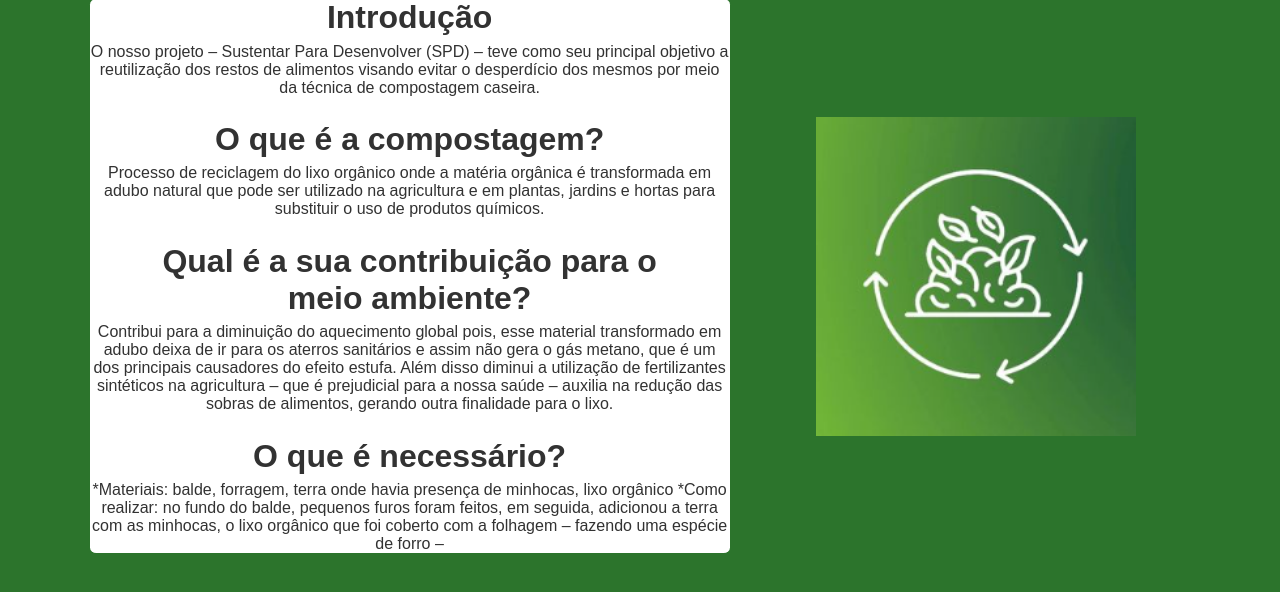
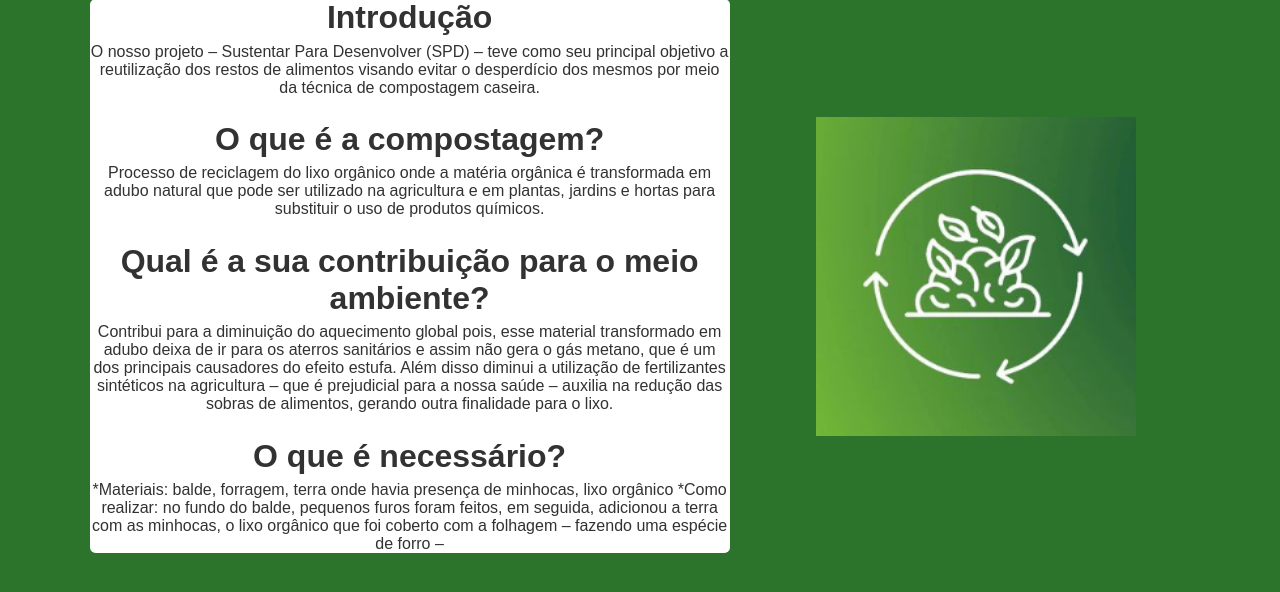
Before and after one commit to Pedrinhous12/pvgs.github.io, a PHP site: page / in a window 1280 px wide. Shown: the part 116-708 px from the top of the page. Run offline with PHP 8.4, Linux system fonts and the light colour scheme.

Commit message:
Update index.css

```diff
--- a/index.css
+++ b/index.css
@@ -20,8 +20,7 @@ body{
 h1{
    margin-bottom:5%;
    margin: 1%;
-   margin-left: 5%;
-   margin-right: 5%;
+   text-align: center;
 }
 
 #Introdução {
```
